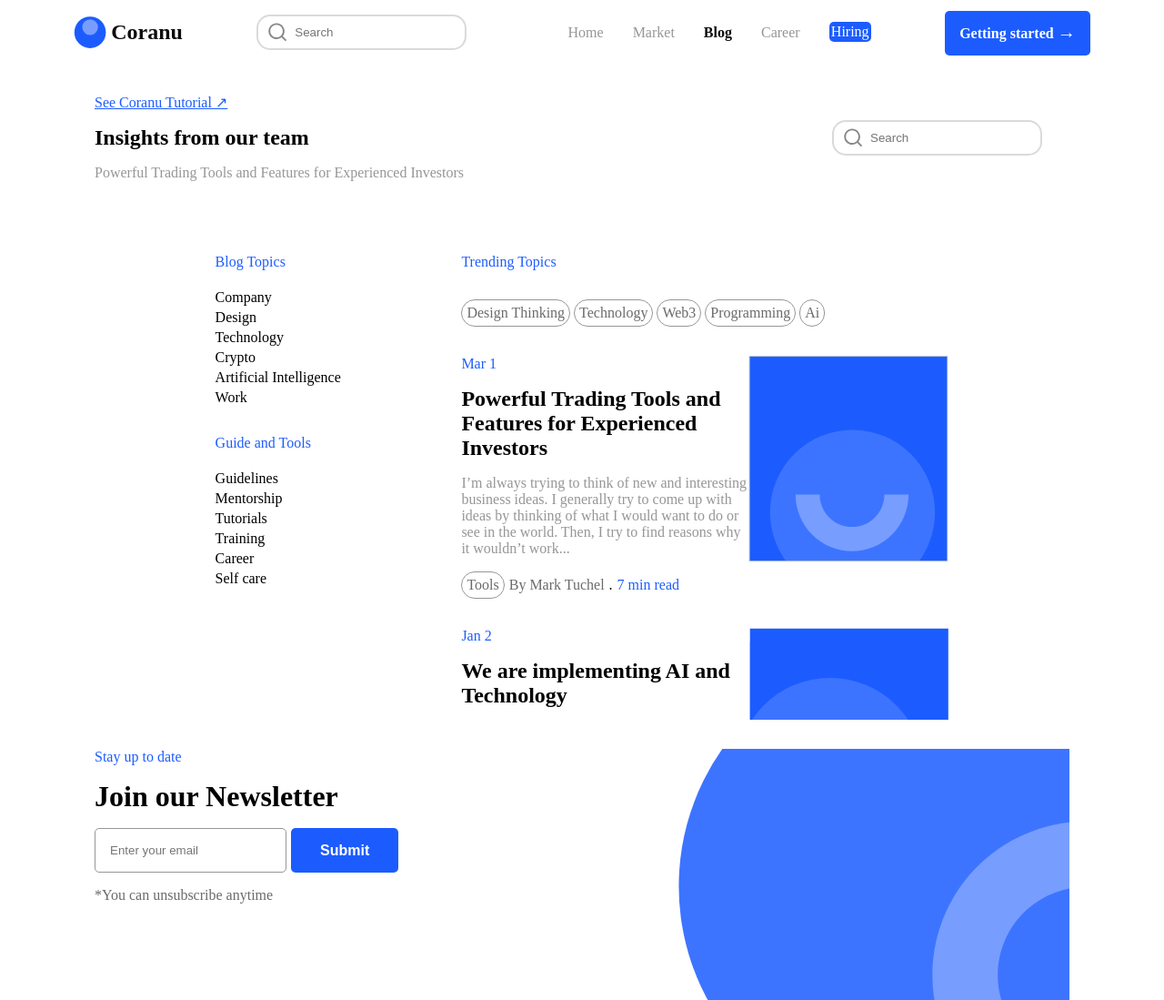
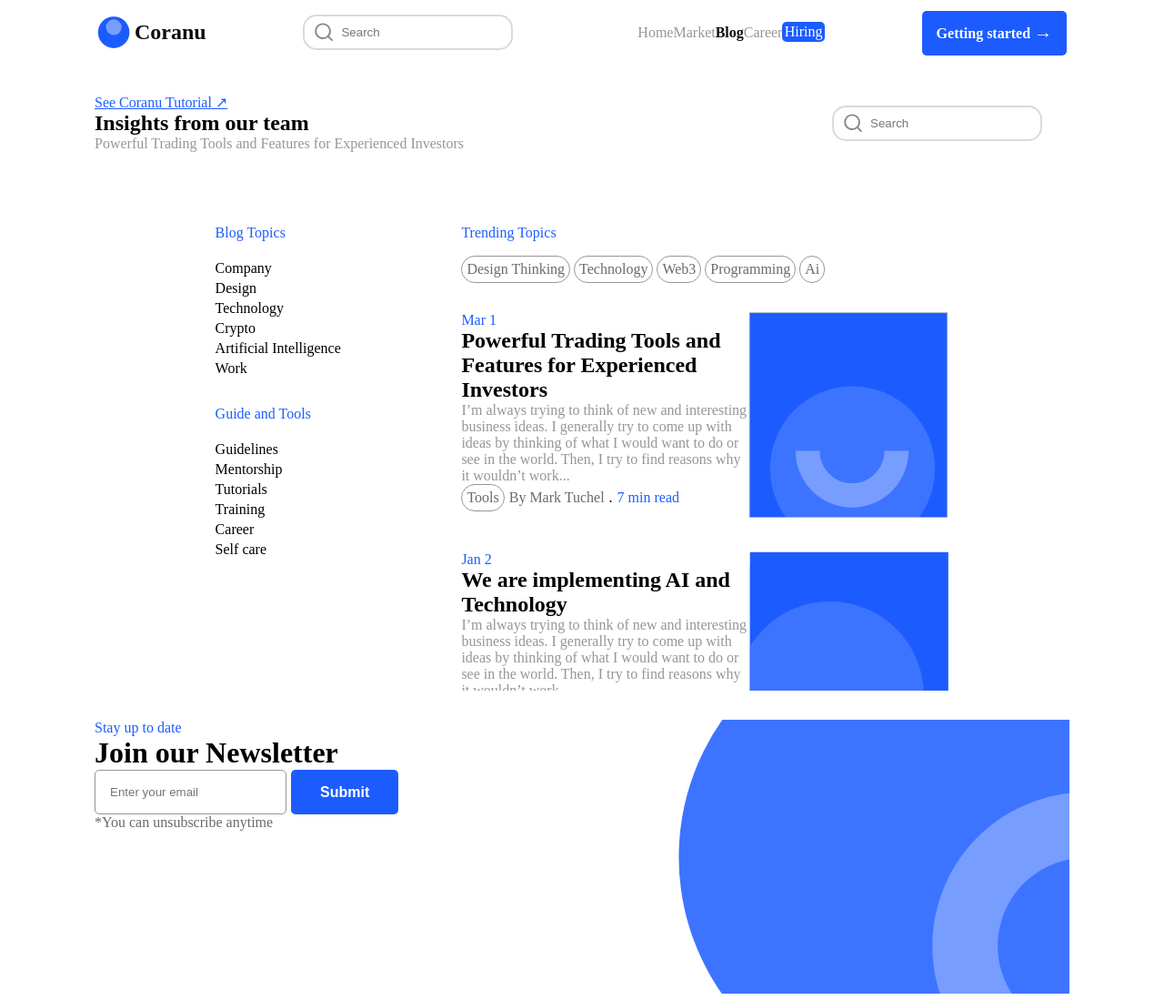
Before and after one commit to spykelionel/skye24blogui, a plain HTML site: page index.html in a window 1280 px wide. Shown: the top 1099 px of the page at 91% size. Drawn offline with Linux system fonts and the light colour scheme.

Commit message:
restructuring

```diff
--- a/style.css
+++ b/assets/styles/style.css
@@ -129,11 +129,11 @@
 .gap-2 {
   gap: 2px;
 }
-.gap-1r {
-  gap: 1rem;
+.gap-16 {
+  gap: px;
 }
-.gap-2r {
-  gap: 2rem;
+.gap-32 {
+  gap: 32px;
 }
 .gap-3 {
   gap: 3px;
--- a/index.html
+++ b/index.html
@@ -4,7 +4,7 @@
     <meta charset="UTF-8" />
     <meta name="viewport" content="width=device-width, initial-scale=1.0" />
     <title>Blog</title>
-    <link rel="stylesheet" href="style.css" />
+    <link rel="stylesheet" href="/assets/styles/style.css" />
   </head>
   <body>
     <!-- Header -->
@@ -162,6 +162,6 @@
         </div>
       </div>
     </footer>
-    <script src="script.js"></script>
+    <script src="/assets/scripts/script.js"></script>
   </body>
 </html>
```
Also changed, not shown: assets/scripts/script.js (renamed from script.js), assets/styles/base.css (renamed from base.css).
